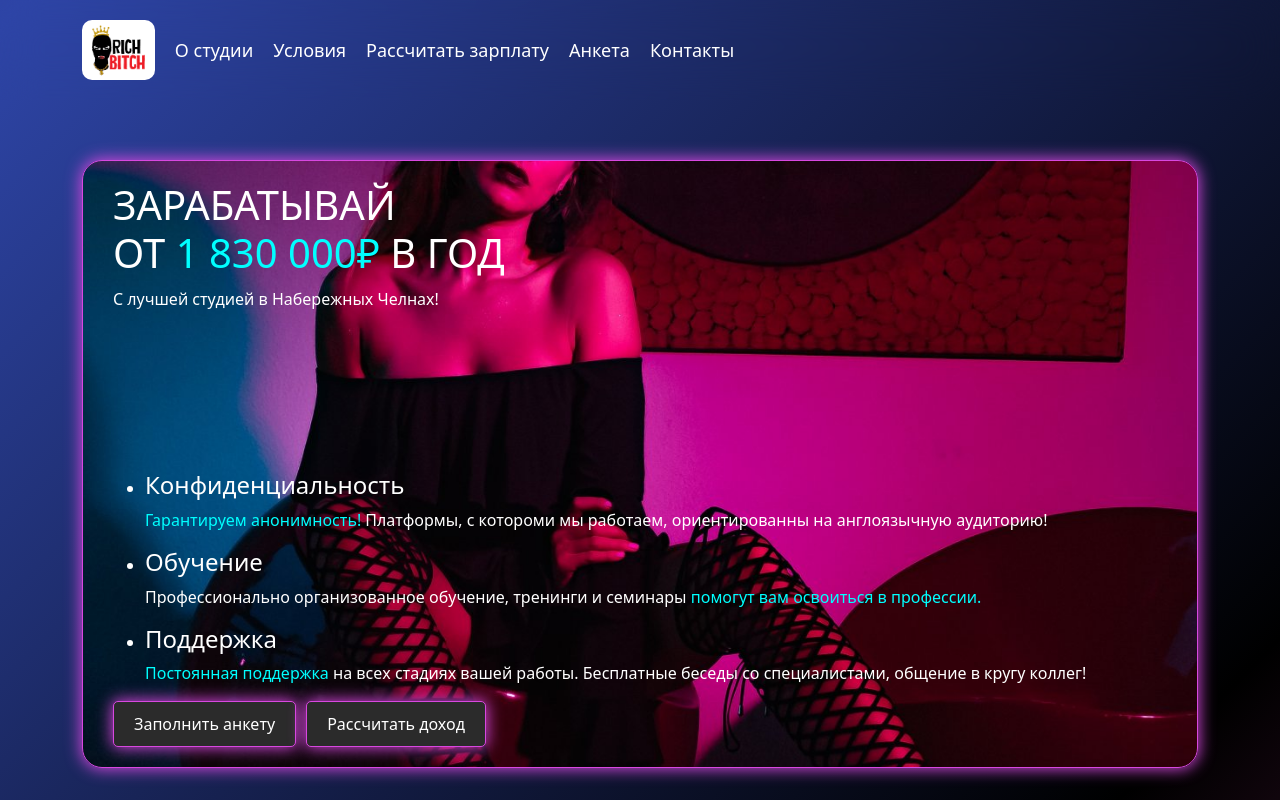
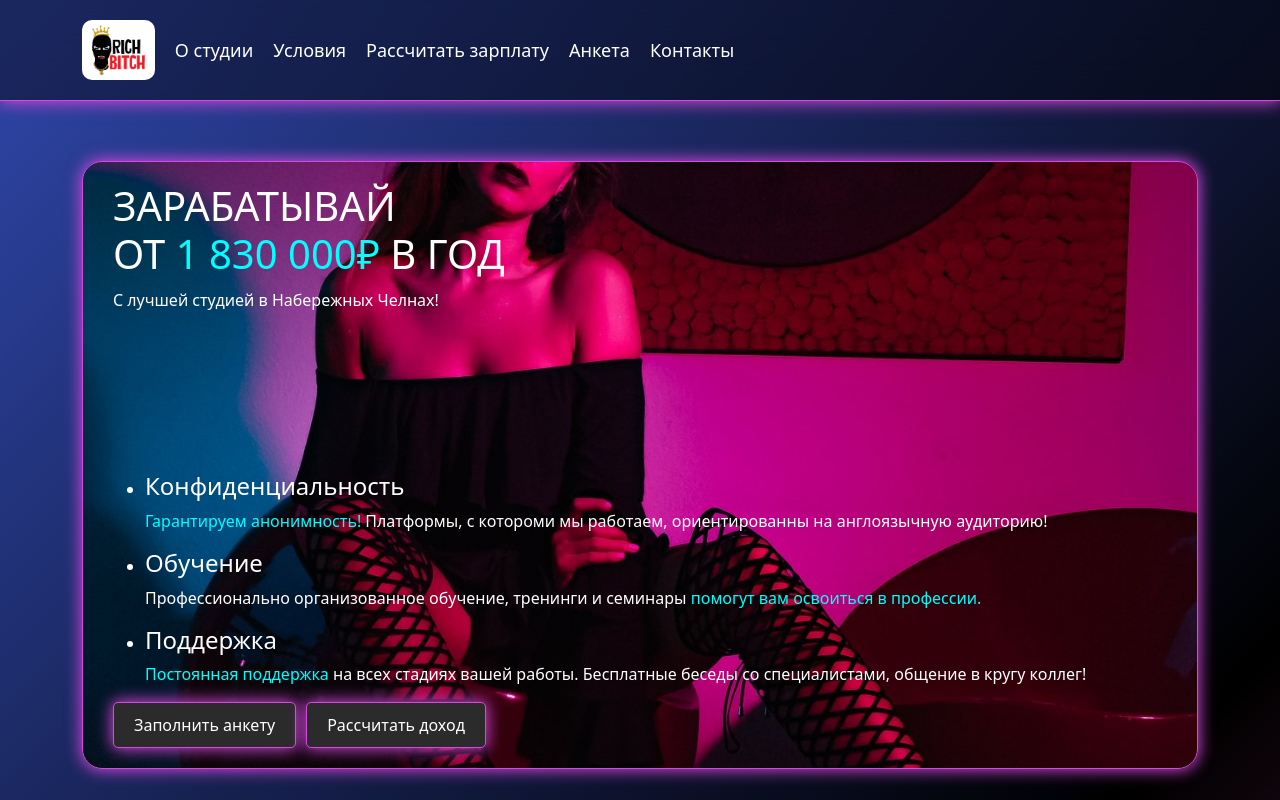
Before and after one commit to ivan-easy-web/webcam-studio, a plain HTML site: page index.html in a window 1280 px wide. Shown: the top 800 px of the page. Drawn offline with nearby package versions, Linux system fonts and the light colour scheme.

Commit message:
change top nav background

```diff
--- a/style.css
+++ b/style.css
@@ -114,6 +114,12 @@ span a {
 .top-nav-container {
     backdrop-filter: blur(20px);
     -webkit-backdrop-filter: blur(20px);
+
+    box-shadow: 0 0 16px 1px #d848e0;
+    border-bottom: 1px solid #d848e0;
+    color: white;
+
+    background-color: rgba(0, 0, 0, 0.428);
 }
 
 .top-nav {
```
